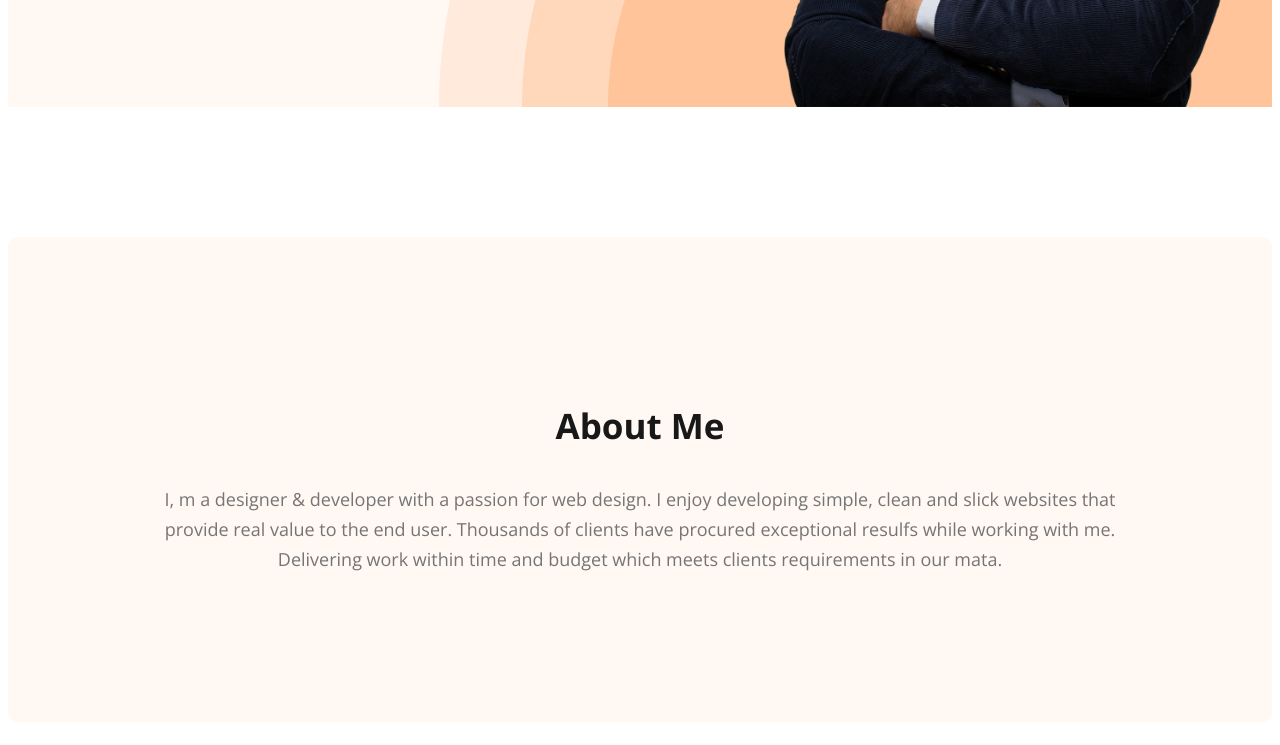
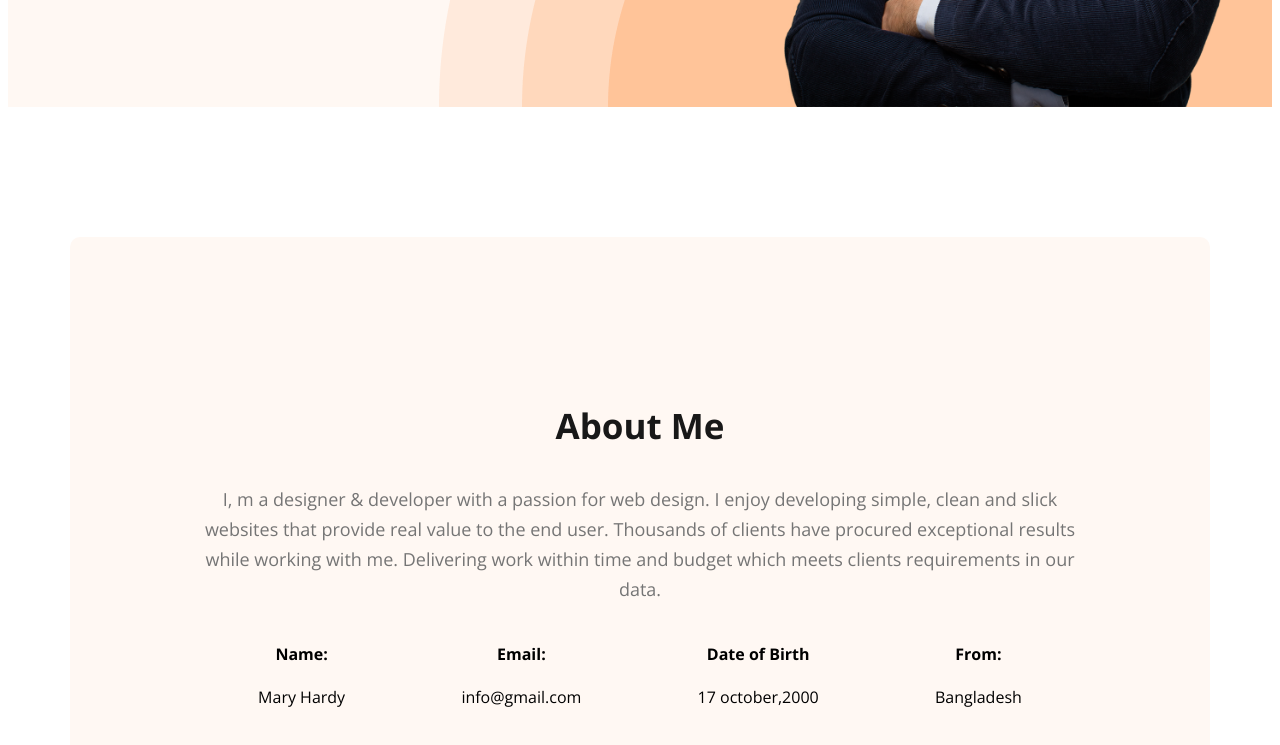
Before and after one commit to Rafil6969/webdeveloper-portfolio, a plain HTML site: page index.html in a window 1280 px wide. Shown: the part 661-1406 px from the top of the page. Drawn offline with nearby package versions, Linux system fonts and the light colour scheme.

Commit message:
about information

```diff
--- a/index.html
+++ b/index.html
@@ -36,7 +36,26 @@
     <main>
         <section class="about">
             <h3 class="section-title" >About Me</h3>
-            <p class="section-description">I, m a designer & developer with a passion for web design. I enjoy developing simple, clean and slick websites that provide real value to the end user. Thousands of clients have procured exceptional resulfs while working with me. Delivering work within time and budget which meets clients requirements in our mata.</p>
+            <p class="section-description">I, m a designer & developer with a passion for web design. I enjoy developing simple, clean and slick websites that provide real value to the end user. Thousands of clients have procured exceptional results while working with me. Delivering work within time and budget which meets clients requirements in our data.</p>
+            <div class="about-info-container">
+                <!-- .about-info*4>h4.info-title+p.info-description -->
+                <div class="about-info">
+                    <h4 class="info-title">Name:</h4>
+                    <p class="info-description">Mary Hardy</p>
+                </div>
+                <div class="about-info">
+                    <h4 class="info-title">Email:</h4>
+                    <p class="info-description">info@gmail.com</p>
+                </div>
+                <div class="about-info">
+                    <h4 class="info-title">Date of Birth</h4>
+                    <p class="info-description">17 october,2000</p>
+                </div>
+                <div class="about-info">
+                    <h4 class="info-title">From:</h4>
+                    <p class="info-description">Bangladesh</p>
+                </div>
+            </div>
         </section>
     </main>
     <footer>
--- a/styles/portfoli.css
+++ b/styles/portfoli.css
@@ -102,6 +102,10 @@ nav a {
 }
 
 /* main section styles */
+main{
+    max-width: 1140px;margin: 0px auto;
+
+}
 
 /* about section styles */
 .about {
@@ -110,3 +114,8 @@ nav a {
     background: #FFF8F3;
     margin: 130px 0px;
 }
+.about-info-container{
+    display: flex;
+    justify-content: space-around;
+    text-align: center;
+}
```
